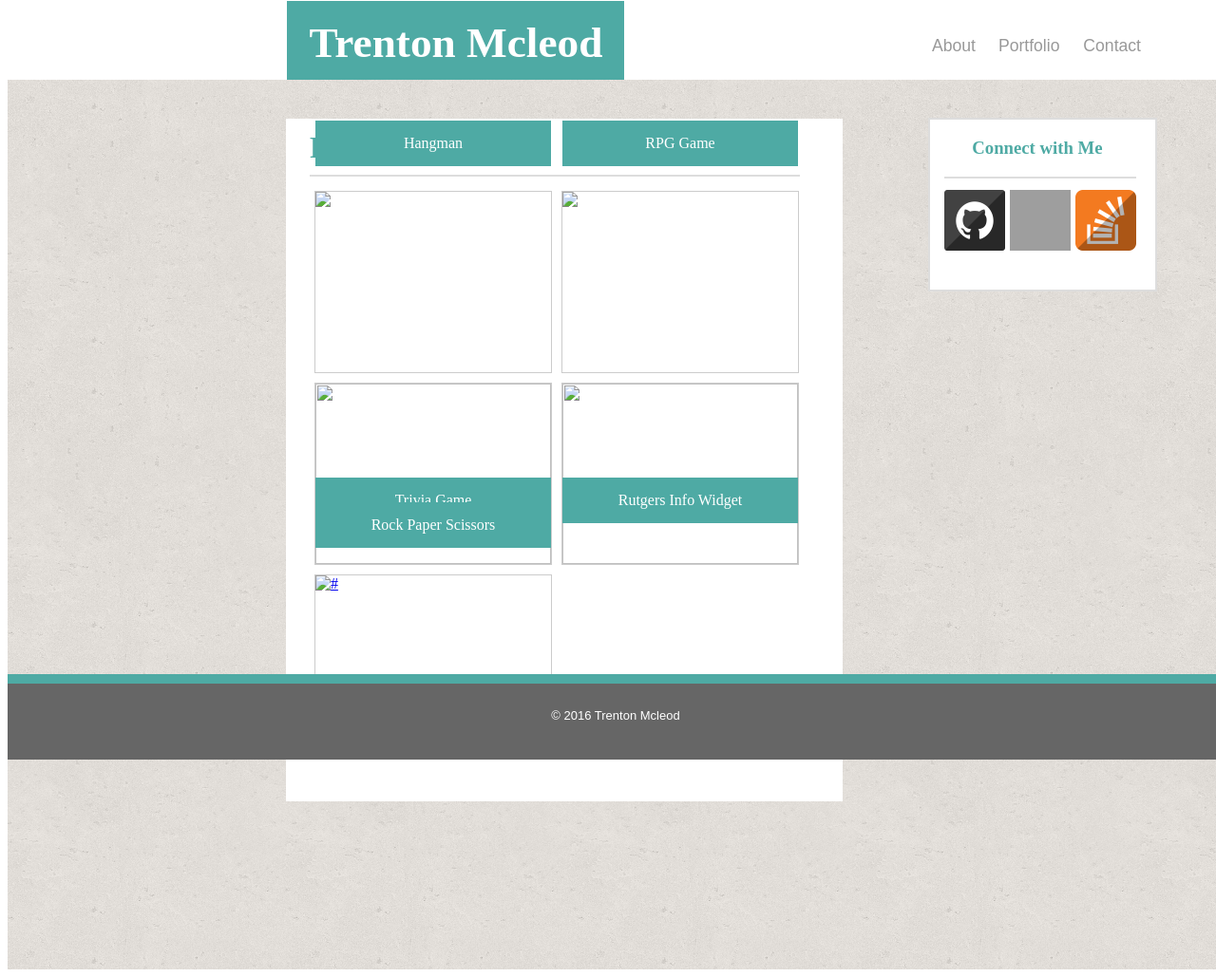
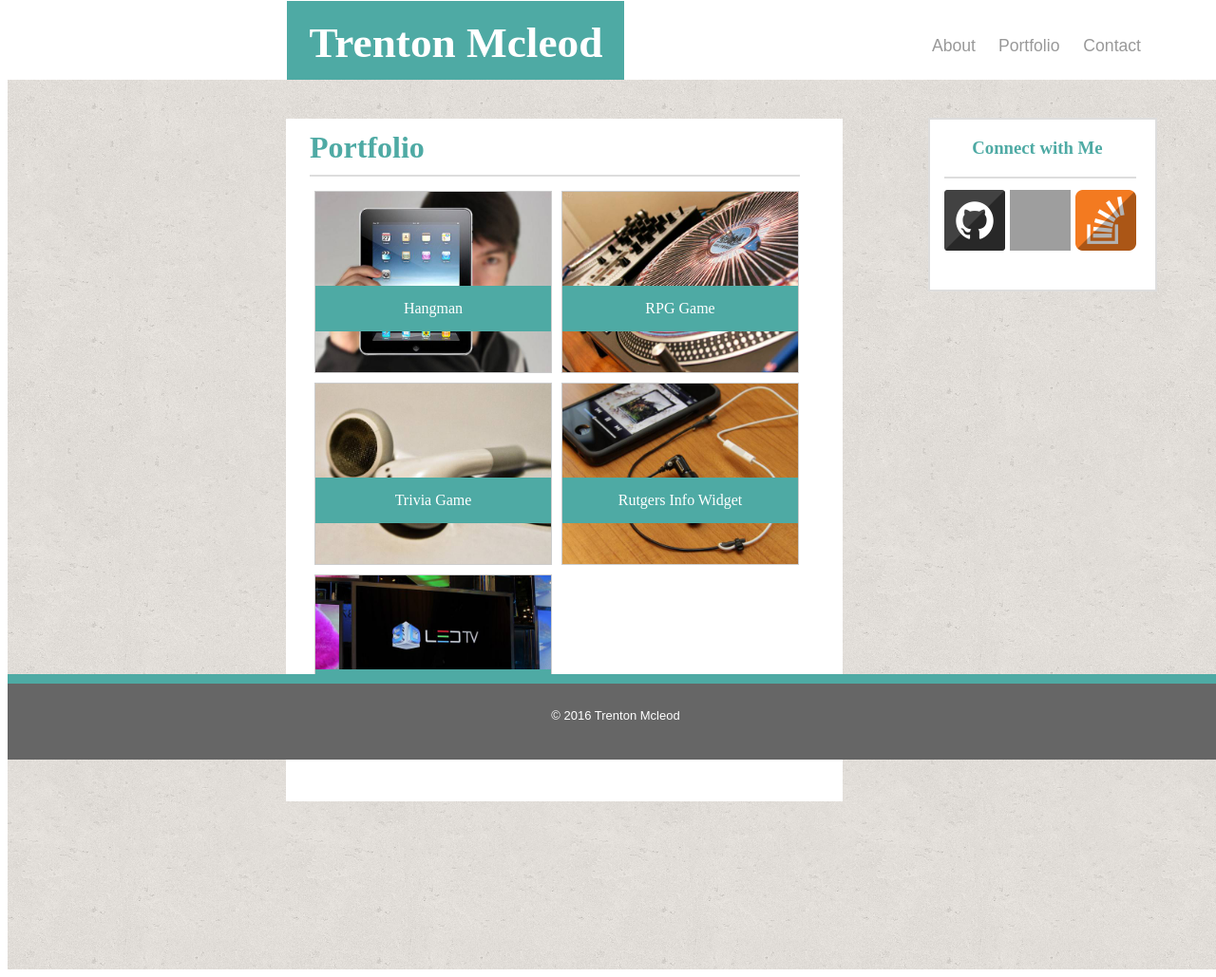
Before and after one commit to TrentonMGT/Basic-Portfolio, a PHP site: page /portfolio.html in a window 1280 px wide. Shown: the whole page at 95% size. Run offline with PHP 8.4, Linux system fonts and the light colour scheme; grey boxes are pictures that could not be loaded.

Commit message:
added images to portfolio page

```diff
--- a/portfolio.html
+++ b/portfolio.html
@@ -1,11 +1,13 @@
 <!DOCTYPE html>
 <html lang="en">
+
 <head>
     <meta charset="UTF-8">
     <title>Document</title>
     <link rel="stylesheet" href="assets/css/style.css">
 </head>
 <div id="wrapper">
+
     <body>
         <!-- fixed logo -->
         <header id="header-logo">
@@ -14,8 +16,7 @@
 			</h1>
             <!-- Navbar -->
             <nav id="nav-bar">
-					<ul id="nav-ul"
-						<li>
+                <ul id="nav-ul" <li>
                     <a href="index.html">About</a>
                     <a href="portfolio.html">Portfolio </a>
                     <a href="contact.html">Contact</a>
@@ -30,7 +31,7 @@
             <ul>
                 <li>
                     <a href="#">
-						<img src="assets/image/1486082641_github-square-gloss-social-media.png" alt="Github" 	width="64" height="64">
+                        <img src="assets/image/1486082641_github-square-gloss-social-media.png" alt="Github" width="64" height="64">
                     </a>
                     <a href="#">
                         <img src="assets/image/1486113599_Linkin-01.png" alt="Linkedin" width="64" height="64">
@@ -42,41 +43,35 @@
             </ul>
         </div>
         <!-- Contact Me -->
-
         <div class="portfolio">
             <h1>Portfolio</h1>
-
             <div class="img">
                 <a target="_blank" href="#">
-			    <img src="#" alt=" " width="248" height="190">
+                    <img src="assets/image/technics-q-c-640-480-1.jpg" alt=" " width="248" height="190">
                 </a>
                 <div class="desc">Hangman</div>
             </div>
-
             <div class="img">
                 <a target="_blank" href="#">
-			    <img src="#" alt=" " width="248" height="190">
+                    <img src="assets/image/technics-q-c-640-480-2.jpg" alt=" " width="248" height="190">
                 </a>
                 <div class="desc">RPG Game</div>
             </div>
-
             <div class="img">
                 <a target="_blank" href="#">
-			    <img src="#" alt="" width="248" height="190">
+                    <img src="assets/image/technics-q-c-640-480-5.jpg" alt="" width="248" height="190">
                 </a>
                 <div class="desc">Trivia Game</div>
             </div>
-
             <div class="img">
                 <a target="_blank" href="#">
-			    <img src="#" alt="" width="248" height="190">
+                    <img src="assets/image/technics-q-c-640-480-7.jpg" alt="" width="248" height="190">
                 </a>
                 <div class="desc">Rutgers Info Widget</div>
             </div>
-
             <div class="img">
                 <a target="_blank" href="#">
-			    <img src="#" alt="#" width="248" height="190">
+                    <img src="assets/image/technics-q-c-640-480-9.jpg" alt="#" width="248" height="190">
                 </a>
                 <div class="desc">Rock Paper Scissors</div>
             </div>
@@ -89,4 +84,5 @@
         </footer>
     </body>
 </div>
+
 </html>
```
Also changed, not shown: assets/css/style.css (+36 -0 lines), assets/image/technics-q-c-640-480-1.jpg (added), assets/image/technics-q-c-640-480-2.jpg (added), assets/image/technics-q-c-640-480-5.jpg (added), assets/image/technics-q-c-640-480-7.jpg (added), assets/image/technics-q-c-640-480-9.jpg (added), 1 other file. Lines whose indentation alone changed are shown as unchanged.
